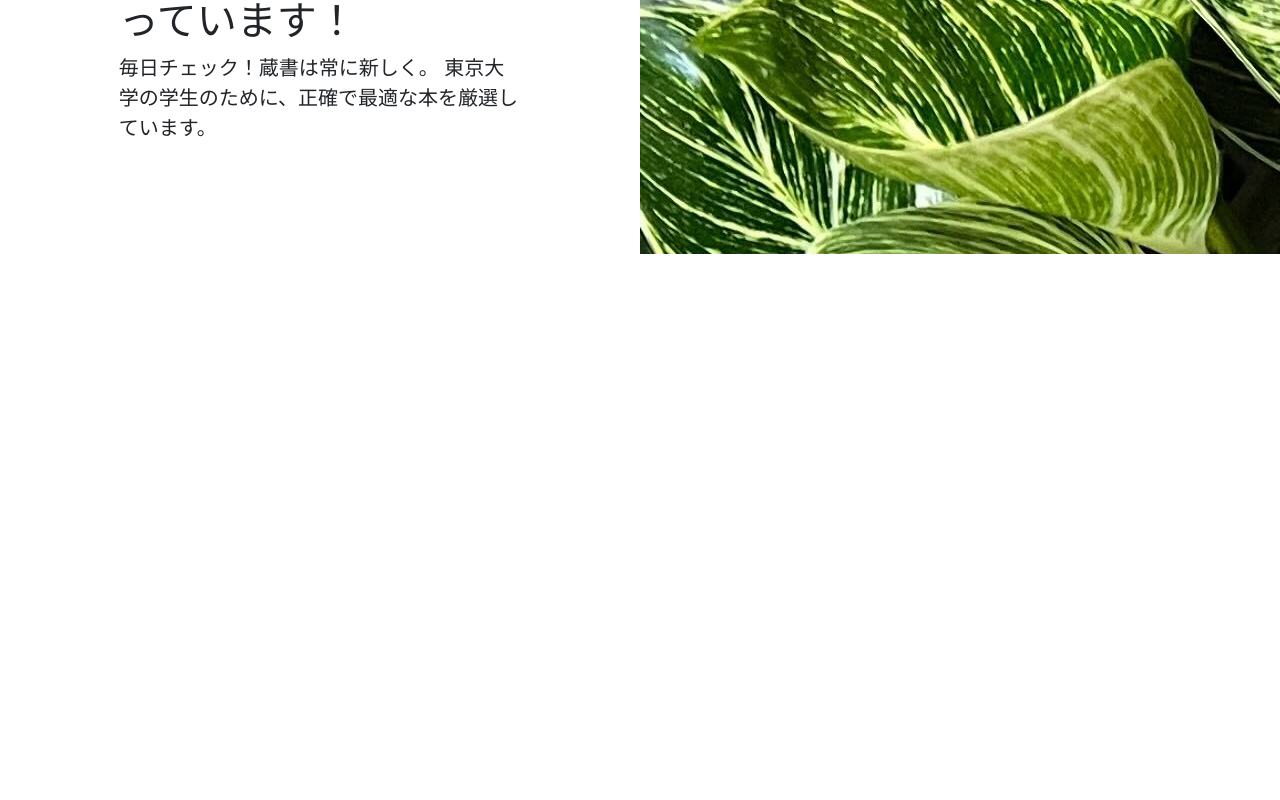
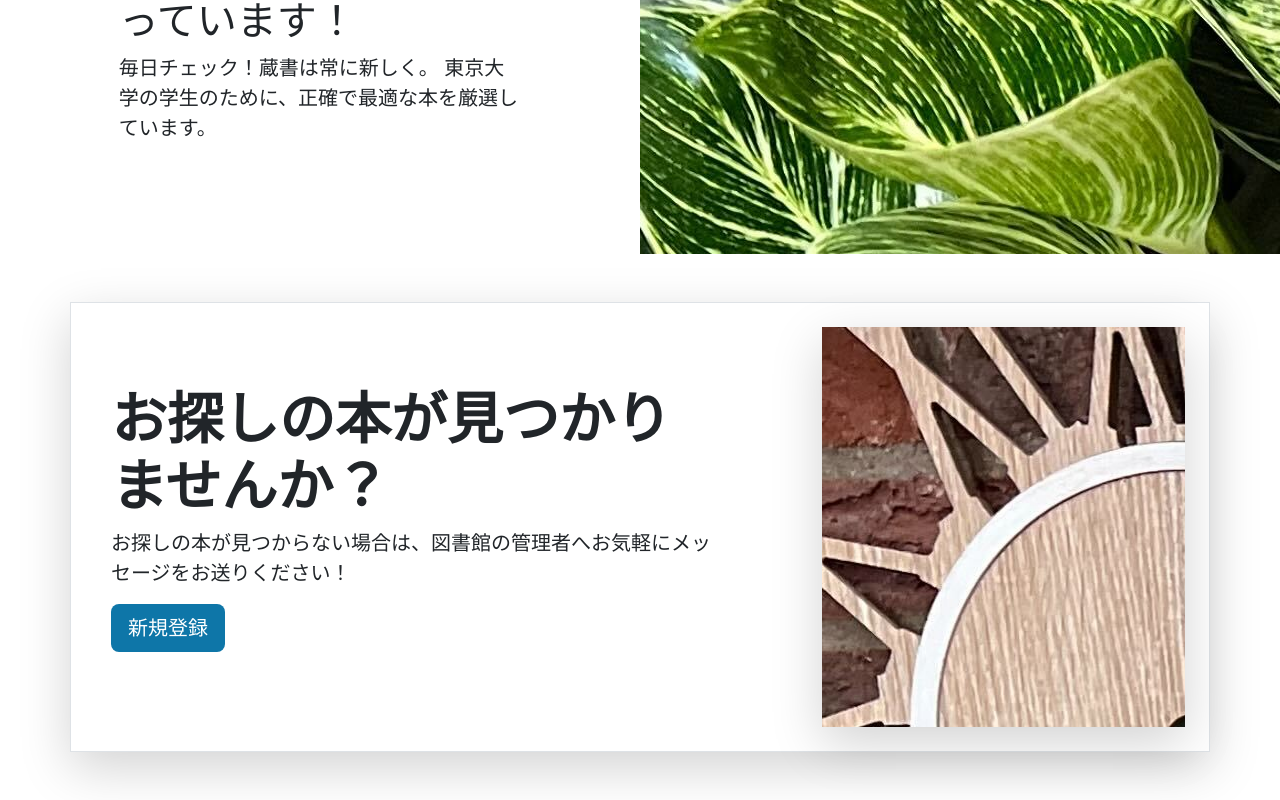
Before and after one commit to taitongngocanh/library-system-management, a React (Create React App) app in the folder 03-frontend/react-library/: page / in a window 1280 px wide. Shown: the part 1670-2470 px from the top of the page. Before the commit the page ends 1924 px from the top, so only its background shows below. Built offline with nearby package versions, Linux system fonts and the light colour scheme.

Commit message:
add LibraryServices component

```diff
--- a/03-frontend/react-library/src/App.tsx
+++ b/03-frontend/react-library/src/App.tsx
@@ -4,6 +4,7 @@
 import { ExploreTopBook } from './layouts/HomePage/ExploreTopBook';
 import { Carousel } from './layouts/HomePage/Carousel';
 import { Heros } from './layouts/HomePage/Heros';
+import { LibraryService } from './layouts/HomePage/LibraryServices';
 
 function App() {
   return (
@@ -12,6 +13,7 @@
       <ExploreTopBook/>
       <Carousel/>
       <Heros/>
+      <LibraryService/>
     </div>
   );
 }
--- a/03-frontend/react-library/src/layouts/HomePage/Heros.tsx
+++ b/03-frontend/react-library/src/layouts/HomePage/Heros.tsx
@@ -51,7 +51,7 @@
                          </div>
 
                          <div className="m-2">
-                              <div className="col-image"></div>
+                              <div className="col-image-right"></div>
                               <div className="mt-2">
                                    <h1>蔵書はいつも新しくなっています！</h1>
                                    <p className="lead">
--- /dev/null
+++ b/03-frontend/react-library/src/layouts/HomePage/LibraryServices.tsx
@@ -0,0 +1,22 @@
+export const LibraryService = () => {
+     return (
+          <div className="container my-5">
+               <div className="row p-4 align-items-center border shadow-lg">
+                    <div className="col-lg-7 p-3">
+                         <h1 className="display-4 fw-bold">
+                              お探しの本が見つかりませんか？
+                         </h1>
+                         <p className="lead">
+                              お探しの本が見つからない場合は、図書館の管理者へお気軽にメッセージをお送りください！
+                         </p>
+                         <div className="d-grid gap-2 justify-content-md-start mb-4 mb-lg-3">
+                              <a className="btn main-color btn-lg text-white reserve-btn" href="#">
+                                   新規登録
+                              </a>
+                         </div>
+                    </div>
+                    <div className="col-lg-4 offset-lg-1 shadow-lg lost-image"></div>
+               </div>
+          </div>
+     );
+}
```
